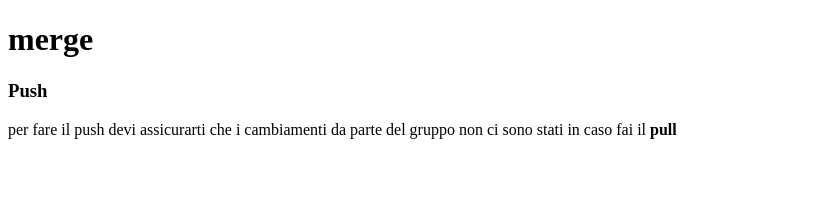
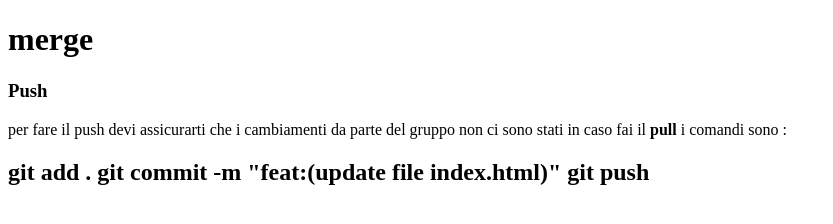
Before and after one commit to sissi89/git-merge, a plain HTML site: page index.html in a window 1280 px wide. Shown: the whole page, without its empty margins (0-833 px from the left). Drawn offline with Linux system fonts and the light colour scheme.

Commit message:
feat:(continue file index.html)

```diff
--- a/index.html
+++ b/index.html
@@ -1,8 +1,5 @@
 <!DOCTYPE html>
-<!--[if lt IE 7]>      <html class="no-js lt-ie9 lt-ie8 lt-ie7"> <![endif]-->
-<!--[if IE 7]>         <html class="no-js lt-ie9 lt-ie8"> <![endif]-->
-<!--[if IE 8]>         <html class="no-js lt-ie9"> <![endif]-->
-<!--[if gt IE 8]>      <html class="no-js"> <!--<![endif]-->
+
 <html>
     <head>
         <meta charset="utf-8">
@@ -17,9 +14,14 @@
      <h3> Push</h3>
      <p>per fare il push devi assicurarti che i cambiamenti da  parte del gruppo non ci sono stati
          in caso fai il <b>pull</b>
+         i comandi sono : <h2>
+             git add .
+             git commit -m "feat:(update file index.html)"
+             git push
+         </h2>
      </p>
 
 
-        <script src="" async defer></script>
+
     </body>
 </html>
```
Also changed, not shown: 1 other file.
